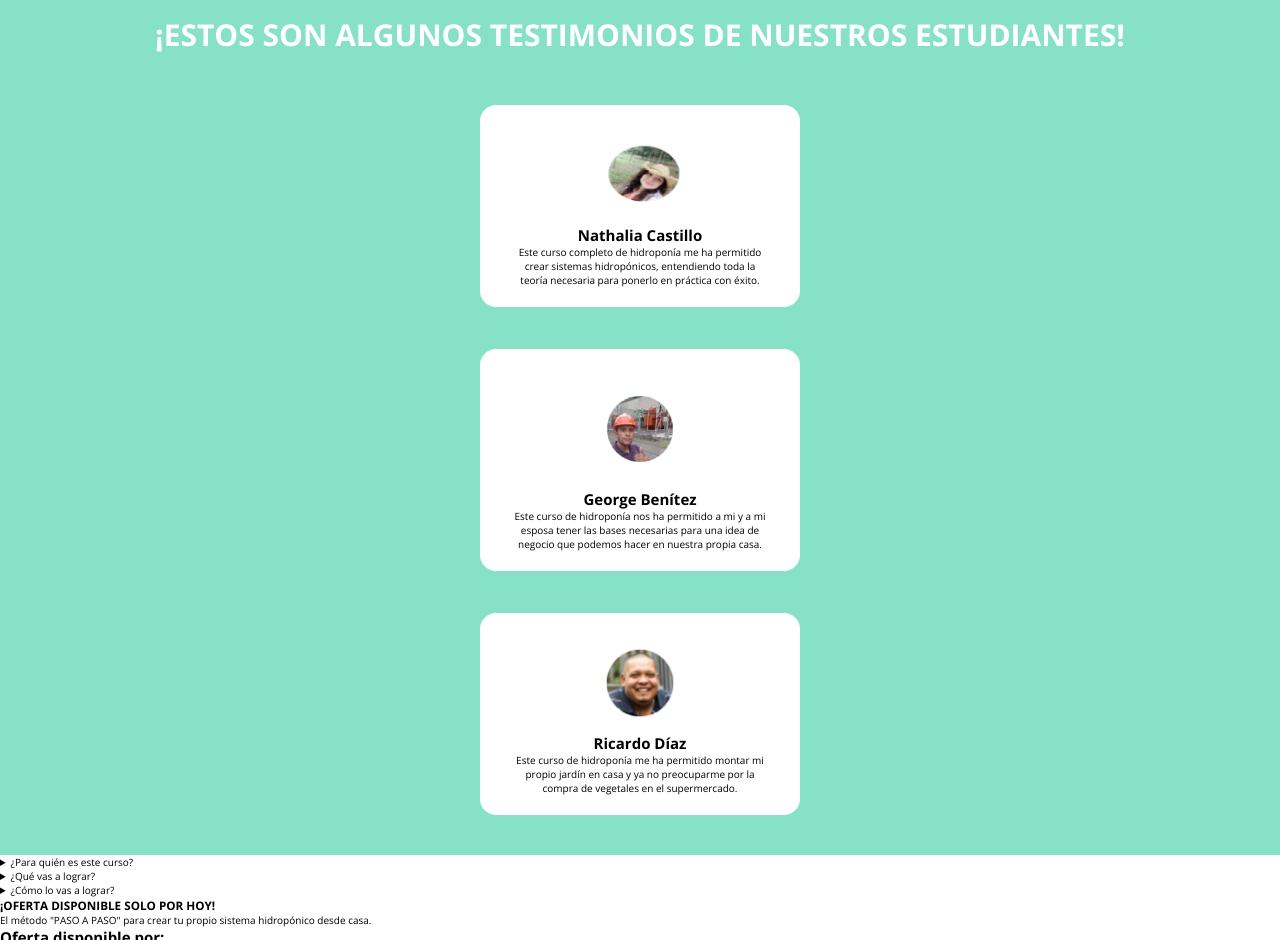
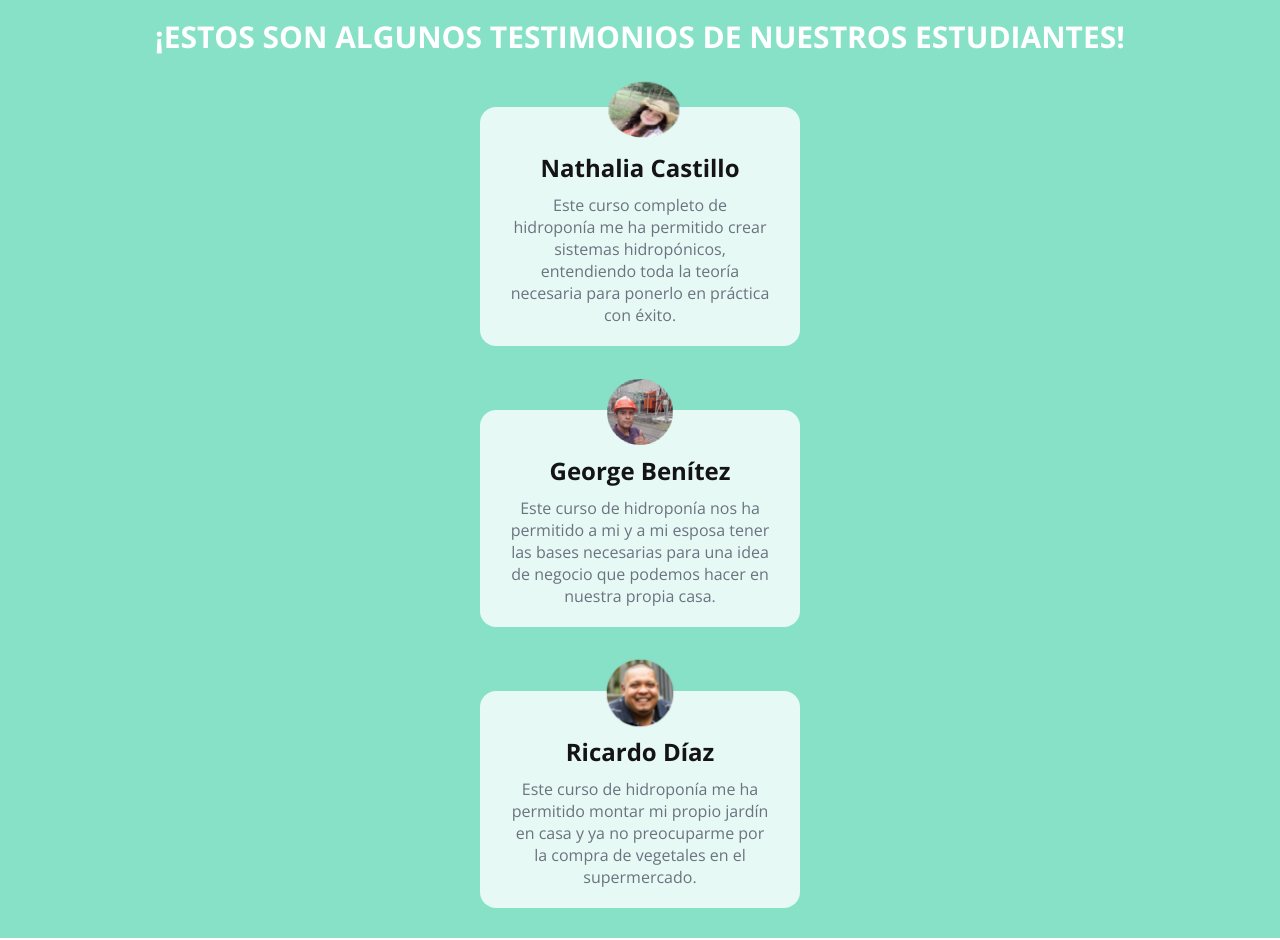
Before and after one commit to MiguelT18/curso-hidroponia-hotmart, a plain HTML site: page public/index.html in a window 1280 px wide. Shown: the part 1860-2800 px from the top of the page. Drawn offline with nearby package versions, Linux system fonts and the light colour scheme.

Commit message:
landingPage-crashing v1.1

```diff
--- a/css/main.css
+++ b/css/main.css
@@ -117,9 +117,10 @@ body {
 /* ESTILOS AL MAIN */
 
 /* main-section1 styles */
+
 .main-section1 {
   display: grid;
-  margin: 20px 34px;
+  margin: 26px 34px;
 }
 .section1-list {
   justify-self: center;
@@ -196,9 +197,10 @@ body {
 }
 
 /* main-section2 styles */
+
 .main-section2 {
   width: 100%;
-  padding: 40px 0;
+  padding: 30px 0;
   background-color: var(--soft-green);
 }
 .main-section2 h1 {
@@ -212,7 +214,7 @@ body {
 .testimony-container {
   display: grid;
   justify-items: center;
-  gap: 42px;
+  gap: 64px;
 }
 /* testimony-card1 */
 .testimony-card1 {
@@ -220,18 +222,30 @@ body {
   justify-items: center;
   text-align: center;
   min-width: 320px;
-  padding: 20px 30px;
-  background-color: #fff;
+  padding: 44px 30px 20px;
+  background-color: rgba(255, 255, 255, 0.8);
   border-radius: 16px;
+  position: relative;
 }
 .testimony-card1__textContainer {
   max-width: 260px;
   min-width: 160px;
   height: 100%;
 }
+.testimony-card1__textContainer h2 {
+  padding-bottom: 10px;
+  font-size: 2.4rem;
+  color: rgb(20, 20, 20);
+}
+.testimony-card1__textContainer p {
+  font-size: 1.6rem;
+  color: var(--gray-txt);
+}
 .testimony-card1 img {
   width: 110px;
   height: 100px;
+  position: absolute;
+  top: -46px;
 }
 /* .testimony-card2 */
 .testimony-card2 {
@@ -239,18 +253,30 @@ body {
   justify-items: center;
   text-align: center;
   min-width: 320px;
-  padding: 20px 30px;
-  background-color: #fff;
+  padding: 44px 30px 20px;
+  background-color: rgba(255, 255, 255, 0.8);
   border-radius: 16px;
+  position: relative;
 }
 .testimony-card2__textContainer {
   max-width: 260px;
   min-width: 160px;
   height: 100%;
 }
+.testimony-card2__textContainer h2 {
+  padding-bottom: 10px;
+  font-size: 2.4rem;
+  color: rgb(20, 20, 20);
+}
+.testimony-card2__textContainer p {
+  font-size: 1.6rem;
+  color: var(--gray-txt);
+}
 .testimony-card2 img {
   width: 120px;
   height: 120px;
+  top: -58px;
+  position: absolute;
 }
 /* .testimony-card3 */
 .testimony-card3 {
@@ -259,16 +285,118 @@ body {
   text-align: center;
   min-width: 320px;
   max-width: 260px;
-  padding: 20px 30px;
-  background-color: #fff;
+  padding: 44px 30px 20px;
+  background-color: rgba(255, 255, 255, 0.8);
   border-radius: 16px;
+  position: relative;
 }
 .testimony-card3__textContainer {
   max-width: 260px;
   min-width: 160px;
   height: 100%;
 }
+.testimony-card3__textContainer h2 {
+  padding-bottom: 10px;
+  font-size: 2.4rem;
+  color: rgb(20, 20, 20);
+}
+.testimony-card3__textContainer p {
+  font-size: 1.6rem;
+  color: var(--gray-txt);
+}
 .testimony-card3 img {
   width: 100px;
   height: 100px;
+  top: -48px;
+  position: absolute;
 }
+
+/* main-section3 styles */
+
+.main-section3 {
+  display: flex;
+  flex-direction: column;
+  align-items: center;
+}
+
+/* section3-menu-who styles */
+.section3-menu-who {
+  width: 80%;
+  text-align: justify;
+  margin-top: 20px;
+  padding: 14px 18px;
+  cursor: pointer;
+  background-color: var(--just-grey);
+}
+.section3-menu-who__title {
+  display: flex;
+  justify-content: space-between;
+  align-items: flex-start;
+  font-size: 1.8rem;
+  color: var(--dark-green);
+  font-weight: bold;
+}
+.section3-menu-who__icon {
+  width: 22px;
+  height: 22px;
+  background-image: url("/assets/icons/menuSection-icon.svg");
+  background-repeat: no-repeat;
+  background-size: cover;
+  background-position: center;
+  display: block;
+}
+
+/* section2-menu-what styles */
+.section3-menu-what {
+  width: 80%;
+  text-align: justify;
+  margin-top: 20px;
+  padding: 14px 18px;
+  cursor: pointer;
+  background-color: var(--just-grey);
+}
+.section3-menu-what__title {
+  display: flex;
+  justify-content: space-between;
+  align-items: flex-start;
+  font-size: 1.8rem;
+  color: var(--dark-green);
+  font-weight: bold;
+}
+.section3-menu-what__icon {
+  width: 22px;
+  height: 22px;
+  background-image: url("/assets/icons/menuSection-icon.svg");
+  background-repeat: no-repeat;
+  background-size: cover;
+  background-position: center;
+  display: block;
+}
+
+/* section2-menu-how styles */
+.section3-menu-how {
+  width: 80%;
+  text-align: justify;
+  margin-top: 20px;
+  padding: 14px 18px;
+  cursor: pointer;
+  background-color: var(--just-grey);
+}
+
+.section3-menu-how__title {
+  display: flex;
+  justify-content: space-between;
+  align-items: flex-start;
+  font-size: 1.8rem;
+  color: var(--dark-green);
+  font-weight: bold;
+}
+.section3-menu-how__icon {
+  width: 22px;
+  height: 22px;
+  background-image: url("/assets/icons/menuSection-icon.svg");
+  background-repeat: no-repeat;
+  background-size: cover;
+  background-position: center;
+  display: block;
+}
--- a/public/index.html
+++ b/public/index.html
@@ -12,6 +12,11 @@
     />
     <title>Curso de Hidroponía | Hotmart</title>
     <link rel="stylesheet" href="/css/main.css" />
+    <link
+      rel="icon"
+      href="/assets/images/hotmartLogo.jpg"
+      type="image/x-icon"
+    />
   </head>
 
   <body>
@@ -132,6 +137,7 @@
 
           <div class="testimony-card3">
             <img src="/assets/images/testimonio3.png" alt="tercer testimonio" />
+            <div class="testimony-card3__textContainer">
               <h2>Ricardo Díaz</h2>
               <p>
                 Este curso de hidroponía me ha permitido montar mi propio jardín
@@ -140,12 +146,14 @@
               </p>
             </div>
           </div>
+        </div>
       </section>
 
       <section class="main-section3">
         <details class="section3-menu-who">
           <summary class="section3-menu-who__title">
             ¿Para quién es este curso?
+            <span class="section3-menu-who__icon"></span>
           </summary>
           <ul>
             <li>
@@ -166,7 +174,7 @@
 
         <details class="section3-menu-what">
           <summary class="section3-menu-what__title">
-            ¿Qué vas a lograr?
+            ¿Qué vas a lograr? <span class="section3-menu-what__icon"></span>
           </summary>
           <p>
             A través de un programa completo con más de 20 clases en formato
@@ -291,7 +299,9 @@
         </details>
 
         <details class="section3-menu-how">
-          <summary>¿Cómo lo vas a lograr?</summary>
+          <summary class="section3-menu-how__title">
+            ¿Cómo lo vas a lograr? <span class="section3-menu-how__icon"></span>
+          </summary>
           <ol>
             <li>
               Conocerás brevemente los inicios de estas técnicas para estar en
```
Also changed, not shown: assets/icons/menuSection-icon.svg (added), assets/images/hotmartLogo.jpg (added). Lines whose indentation alone changed are shown as unchanged.
